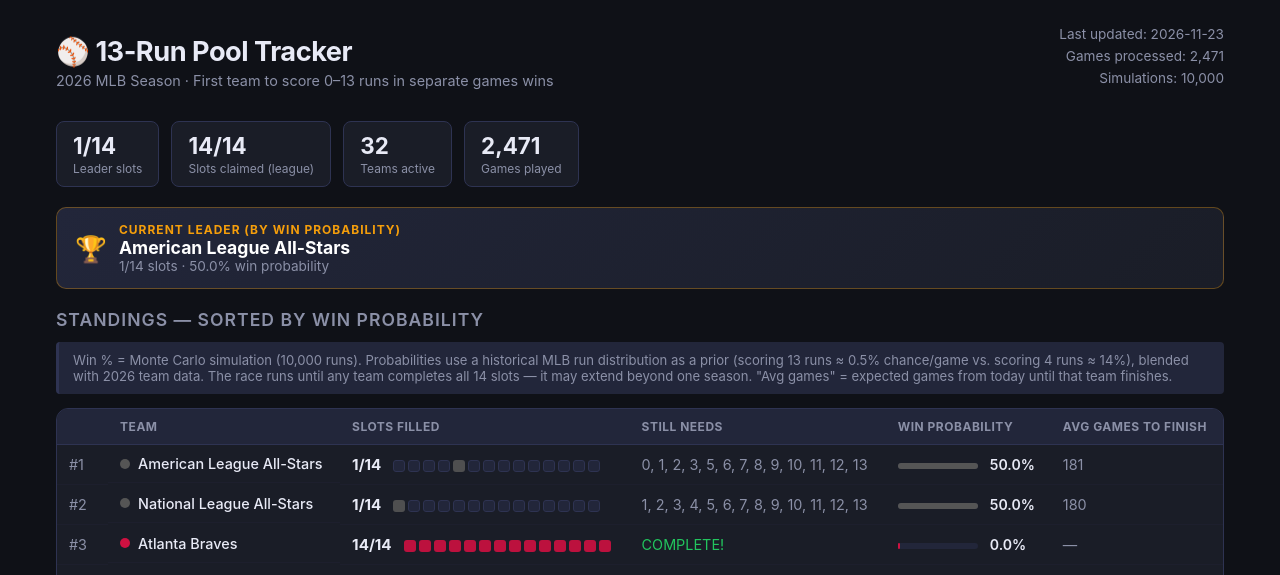
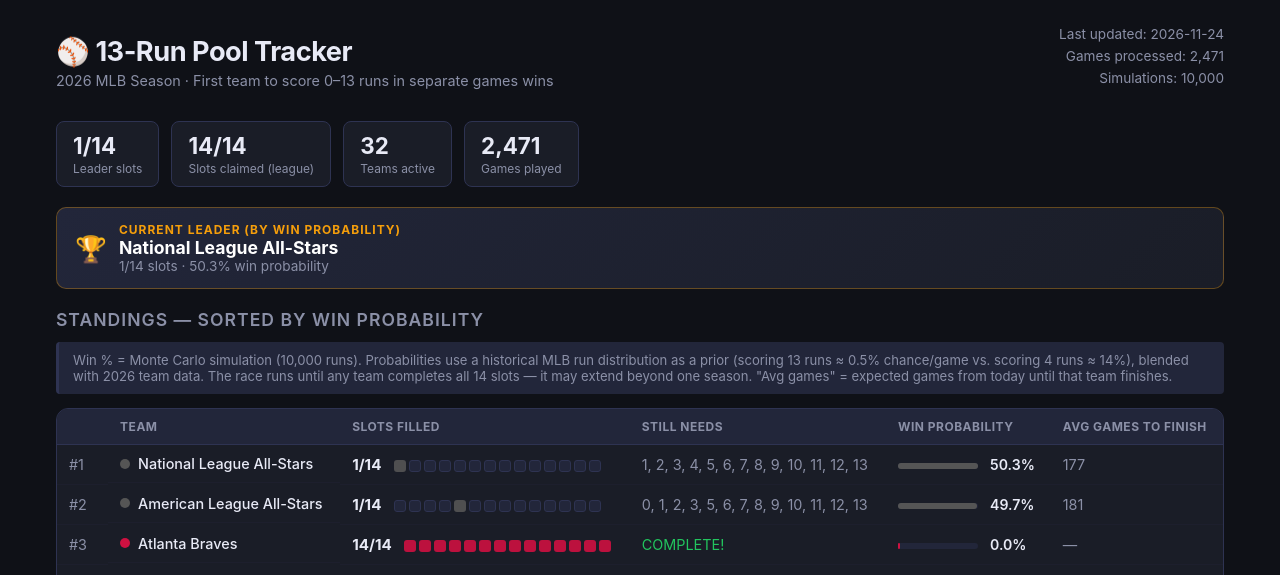
Before and after one commit to wabrams14/mlb-pool, a plain HTML site: page index.html in a window 1280 px wide. Shown: the top 575 px of the page. Drawn offline with Linux system fonts and the light colour scheme.

Commit message:
Auto-refresh: 2026-11-24 19:28 UTC

```diff
--- a/index.html
+++ b/index.html
@@ -112,7 +112,7 @@
     <div style="color:var(--muted);margin-top:4px;font-size:0.9rem;">2026 MLB Season · First team to score 0–13 runs in separate games wins</div>
   </div>
   <div class="header-meta">
-    Last updated: 2026-11-23<br>
+    Last updated: 2026-11-24<br>
     Games processed: 2,471<br>
     Simulations: 10,000
   </div>
@@ -129,8 +129,8 @@
   <div style="font-size:1.6rem">🏆</div>
   <div>
     <div class="leader-label">Current Leader (by win probability)</div>
-    <div class="leader-team" style="color:#fff">American League All-Stars</div>
-    <div class="leader-detail">1/14 slots · 50.0% win probability</div>
+    <div class="leader-team" style="color:#fff">National League All-Stars</div>
+    <div class="leader-detail">1/14 slots · 50.3% win probability</div>
   </div>
 </div>
 
@@ -160,26 +160,6 @@
           <td class="rank">#1</td>
           <td class="team-name">
             <span class="dot" style="background:#555"></span>
-            <span class="full">American League All-Stars</span>
-            <span class="abbr">AME</span>
-          </td>
-          <td class="slots-cell">
-            <span class="slots-num">1/14</span>
-            <div class="slot-pips"><span class="pip empty" title="0 runs — needs 12 avg games"></span><span class="pip empty" title="1 runs — needs 10 avg games"></span><span class="pip empty" title="2 runs — needs 8 avg games"></span><span class="pip empty" title="3 runs — needs 7 avg games"></span><span class="pip filled" title="4 runs" style="background:#555"></span><span class="pip empty" title="5 runs — needs 8 avg games"></span><span class="pip empty" title="6 runs — needs 11 avg games"></span><span class="pip empty" title="7 runs — needs 15 avg games"></span><span class="pip empty" title="8 runs — needs 22 avg games"></span><span class="pip empty" title="9 runs — needs 33 avg games"></span><span class="pip empty" title="10 runs — needs 56 avg games"></span><span class="pip empty" title="11 runs — needs 83 avg games"></span><span class="pip empty" title="12 runs — needs 143 avg games"></span><span class="pip empty" title="13 runs — needs 200 avg games"></span></div>
-          </td>
-          <td class="missing-cell">0, 1, 2, 3, 5, 6, 7, 8, 9, 10, 11, 12, 13</td>
-          <td class="prob-cell">
-            <div class="prob-bar-wrap">
-              <div class="prob-bar" style="width:100%;background:#555"></div>
-            </div>
-            <span class="prob-num">50.0%</span>
-          </td>
-          <td class="avg-cell">181</td>
-        </tr>
-        <tr>
-          <td class="rank">#2</td>
-          <td class="team-name">
-            <span class="dot" style="background:#555"></span>
             <span class="full">National League All-Stars</span>
             <span class="abbr">NAT</span>
           </td>
@@ -192,9 +172,29 @@
             <div class="prob-bar-wrap">
               <div class="prob-bar" style="width:100%;background:#555"></div>
             </div>
-            <span class="prob-num">50.0%</span>
+            <span class="prob-num">50.3%</span>
           </td>
-          <td class="avg-cell">180</td>
+          <td class="avg-cell">177</td>
+        </tr>
+        <tr>
+          <td class="rank">#2</td>
+          <td class="team-name">
+            <span class="dot" style="background:#555"></span>
+            <span class="full">American League All-Stars</span>
+            <span class="abbr">AME</span>
+          </td>
+          <td class="slots-cell">
+            <span class="slots-num">1/14</span>
+            <div class="slot-pips"><span class="pip empty" title="0 runs — needs 12 avg games"></span><span class="pip empty" title="1 runs — needs 10 avg games"></span><span class="pip empty" title="2 runs — needs 8 avg games"></span><span class="pip empty" title="3 runs — needs 7 avg games"></span><span class="pip filled" title="4 runs" style="background:#555"></span><span class="pip empty" title="5 runs — needs 8 avg games"></span><span class="pip empty" title="6 runs — needs 11 avg games"></span><span class="pip empty" title="7 runs — needs 15 avg games"></span><span class="pip empty" title="8 runs — needs 22 avg games"></span><span class="pip empty" title="9 runs — needs 33 avg games"></span><span class="pip empty" title="10 runs — needs 56 avg games"></span><span class="pip empty" title="11 runs — needs 83 avg games"></span><span class="pip empty" title="12 runs — needs 143 avg games"></span><span class="pip empty" title="13 runs — needs 200 avg games"></span></div>
+          </td>
+          <td class="missing-cell">0, 1, 2, 3, 5, 6, 7, 8, 9, 10, 11, 12, 13</td>
+          <td class="prob-cell">
+            <div class="prob-bar-wrap">
+              <div class="prob-bar" style="width:99%;background:#555"></div>
+            </div>
+            <span class="prob-num">49.7%</span>
+          </td>
+          <td class="avg-cell">181</td>
         </tr>
         <tr>
           <td class="rank">#3</td>
@@ -824,20 +824,20 @@
         <tr>
           <td class="grid-team">
             <span class="dot" style="background:#555"></span>
+            <span class="full">National League All-Stars</span>
+            <span class="abbr">NAT</span>
+          </td>
+          <td class="grid-total">1/14</td>
+          <td class="grid-cell claimed" style="background:#55522;border-color:#55555" title="Scored 0 runs vs New York Yankees on 2026-03-25"><span class="check" style="color:#555">✓</span></td><td class="grid-cell empty difficulty-common" title="1 runs — common (~1 in 10 games)"></td><td class="grid-cell empty difficulty-common" title="2 runs — common (~1 in 8 games)"></td><td class="grid-cell empty difficulty-common" title="3 runs — common (~1 in 7 games)"></td><td class="grid-cell empty difficulty-common" title="4 runs — common (~1 in 7 games)"></td><td class="grid-cell empty difficulty-common" title="5 runs — common (~1 in 8 games)"></td><td class="grid-cell empty difficulty-moderate" title="6 runs — moderate (~1 in 11 games)"></td><td class="grid-cell empty difficulty-moderate" title="7 runs — moderate (~1 in 15 games)"></td><td class="grid-cell empty difficulty-moderate" title="8 runs — moderate (~1 in 22 games)"></td><td class="grid-cell empty difficulty-rare" title="9 runs — rare (~1 in 33 games)"></td><td class="grid-cell empty difficulty-rare" title="10 runs — rare (~1 in 56 games)"></td><td class="grid-cell empty difficulty-rare" title="11 runs — rare (~1 in 83 games)"></td><td class="grid-cell empty difficulty-very rare" title="12 runs — very rare (~1 in 143 games)"></td><td class="grid-cell empty difficulty-very rare" title="13 runs — very rare (~1 in 200 games)"></td>
+        </tr>
+        <tr>
+          <td class="grid-team">
+            <span class="dot" style="background:#555"></span>
             <span class="full">American League All-Stars</span>
             <span class="abbr">AME</span>
           </td>
           <td class="grid-total">1/14</td>
           <td class="grid-cell empty difficulty-moderate" title="0 runs — moderate (~1 in 12 games)"></td><td class="grid-cell empty difficulty-common" title="1 runs — common (~1 in 10 games)"></td><td class="grid-cell empty difficulty-common" title="2 runs — common (~1 in 8 games)"></td><td class="grid-cell empty difficulty-common" title="3 runs — common (~1 in 7 games)"></td><td class="grid-cell claimed" style="background:#55522;border-color:#55555" title="Scored 4 runs vs Washington Nationals on 2026-03-26"><span class="check" style="color:#555">✓</span></td><td class="grid-cell empty difficulty-common" title="5 runs — common (~1 in 8 games)"></td><td class="grid-cell empty difficulty-moderate" title="6 runs — moderate (~1 in 11 games)"></td><td class="grid-cell empty difficulty-moderate" title="7 runs — moderate (~1 in 15 games)"></td><td class="grid-cell empty difficulty-moderate" title="8 runs — moderate (~1 in 22 games)"></td><td class="grid-cell empty difficulty-rare" title="9 runs — rare (~1 in 33 games)"></td><td class="grid-cell empty difficulty-rare" title="10 runs — rare (~1 in 56 games)"></td><td class="grid-cell empty difficulty-rare" title="11 runs — rare (~1 in 83 games)"></td><td class="grid-cell empty difficulty-very rare" title="12 runs — very rare (~1 in 143 games)"></td><td class="grid-cell empty difficulty-very rare" title="13 runs — very rare (~1 in 200 games)"></td>
-        </tr>
-        <tr>
-          <td class="grid-team">
-            <span class="dot" style="background:#555"></span>
-            <span class="full">National League All-Stars</span>
-            <span class="abbr">NAT</span>
-          </td>
-          <td class="grid-total">1/14</td>
-          <td class="grid-cell claimed" style="background:#55522;border-color:#55555" title="Scored 0 runs vs New York Yankees on 2026-03-25"><span class="check" style="color:#555">✓</span></td><td class="grid-cell empty difficulty-common" title="1 runs — common (~1 in 10 games)"></td><td class="grid-cell empty difficulty-common" title="2 runs — common (~1 in 8 games)"></td><td class="grid-cell empty difficulty-common" title="3 runs — common (~1 in 7 games)"></td><td class="grid-cell empty difficulty-common" title="4 runs — common (~1 in 7 games)"></td><td class="grid-cell empty difficulty-common" title="5 runs — common (~1 in 8 games)"></td><td class="grid-cell empty difficulty-moderate" title="6 runs — moderate (~1 in 11 games)"></td><td class="grid-cell empty difficulty-moderate" title="7 runs — moderate (~1 in 15 games)"></td><td class="grid-cell empty difficulty-moderate" title="8 runs — moderate (~1 in 22 games)"></td><td class="grid-cell empty difficulty-rare" title="9 runs — rare (~1 in 33 games)"></td><td class="grid-cell empty difficulty-rare" title="10 runs — rare (~1 in 56 games)"></td><td class="grid-cell empty difficulty-rare" title="11 runs — rare (~1 in 83 games)"></td><td class="grid-cell empty difficulty-very rare" title="12 runs — very rare (~1 in 143 games)"></td><td class="grid-cell empty difficulty-very rare" title="13 runs — very rare (~1 in 200 games)"></td>
         </tr>
         <tr>
           <td class="grid-team">
```
